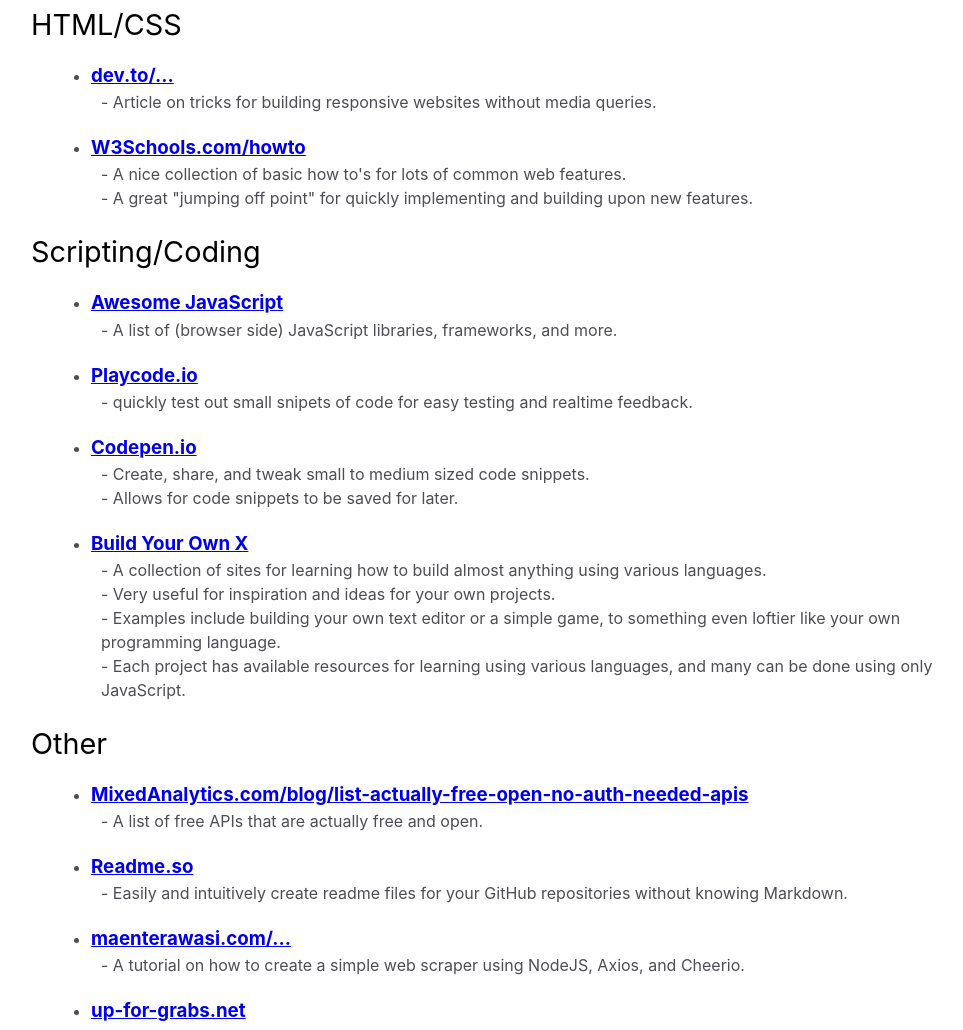
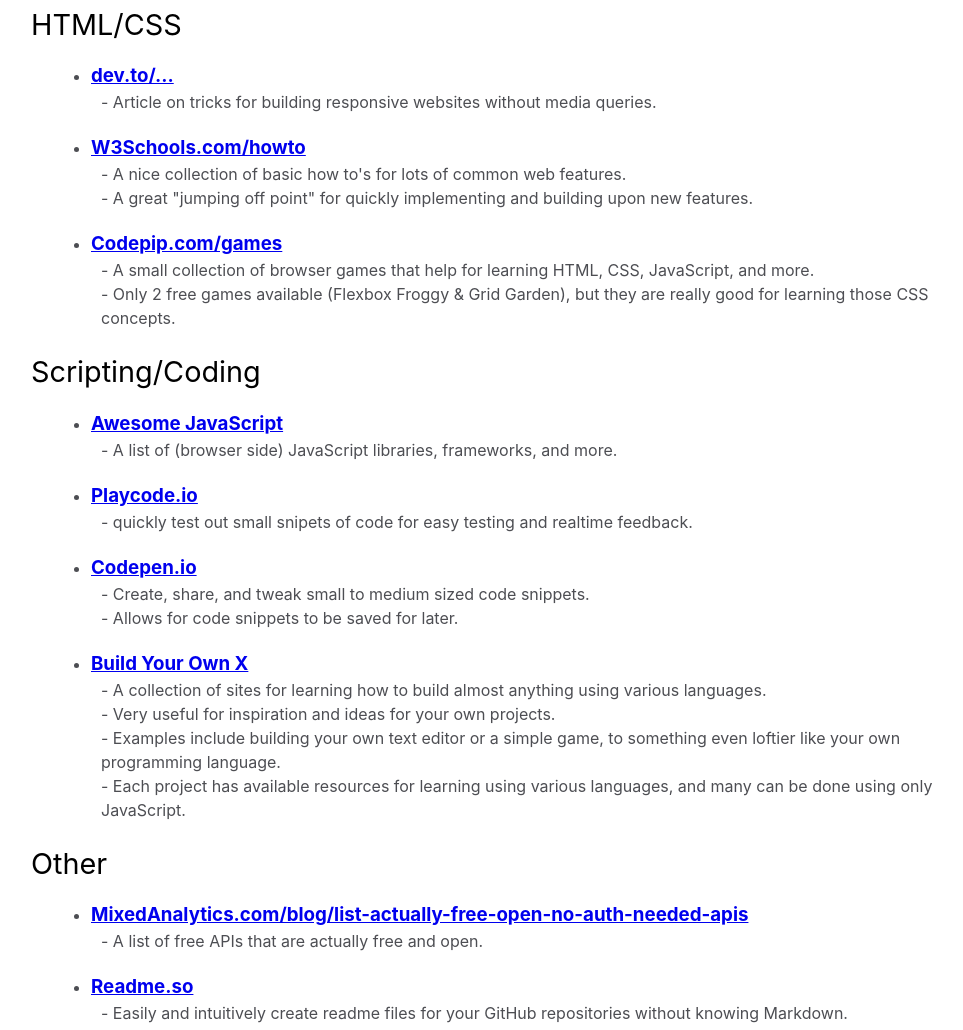
Before and after one commit to MikoFrosty/frosty-webdev, a website: page index.html in a window 1280 px wide. Shown: the part 1687-2717 px from the top of the page, without its empty margins (299-1262 px from the left). Drawn offline with Linux system fonts and the light colour scheme.

Commit message:
Add entry for Codepip.com/games

```diff
--- a/index.html
+++ b/index.html
@@ -237,6 +237,17 @@
               - A great "jumping off point" for quickly implementing and building upon new features.<br />
             </p>
           </li>
+          <li>
+            <h3>
+              <a href="https://codepip.com/games/" target="_blank"
+                >Codepip.com/games</a
+              >
+            </h3>
+            <p>
+              - A small collection of browser games that help for learning HTML, CSS, JavaScript, and more.<br />
+              - Only 2 free games available (Flexbox Froggy & Grid Garden), but they are really good for learning those CSS concepts.<br />
+            </p>
+          </li>
         </ul>
       </section>
       <!-- Scripting/Coding Section -->
```
